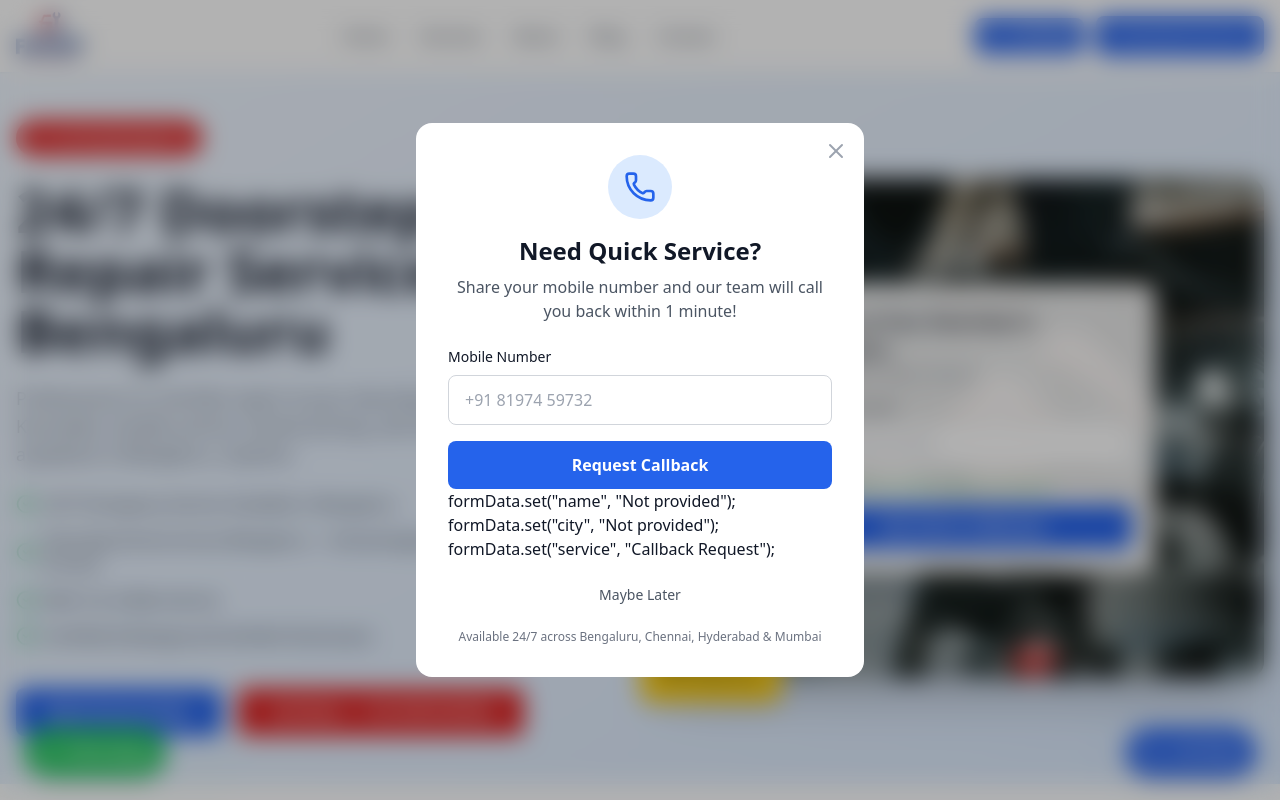
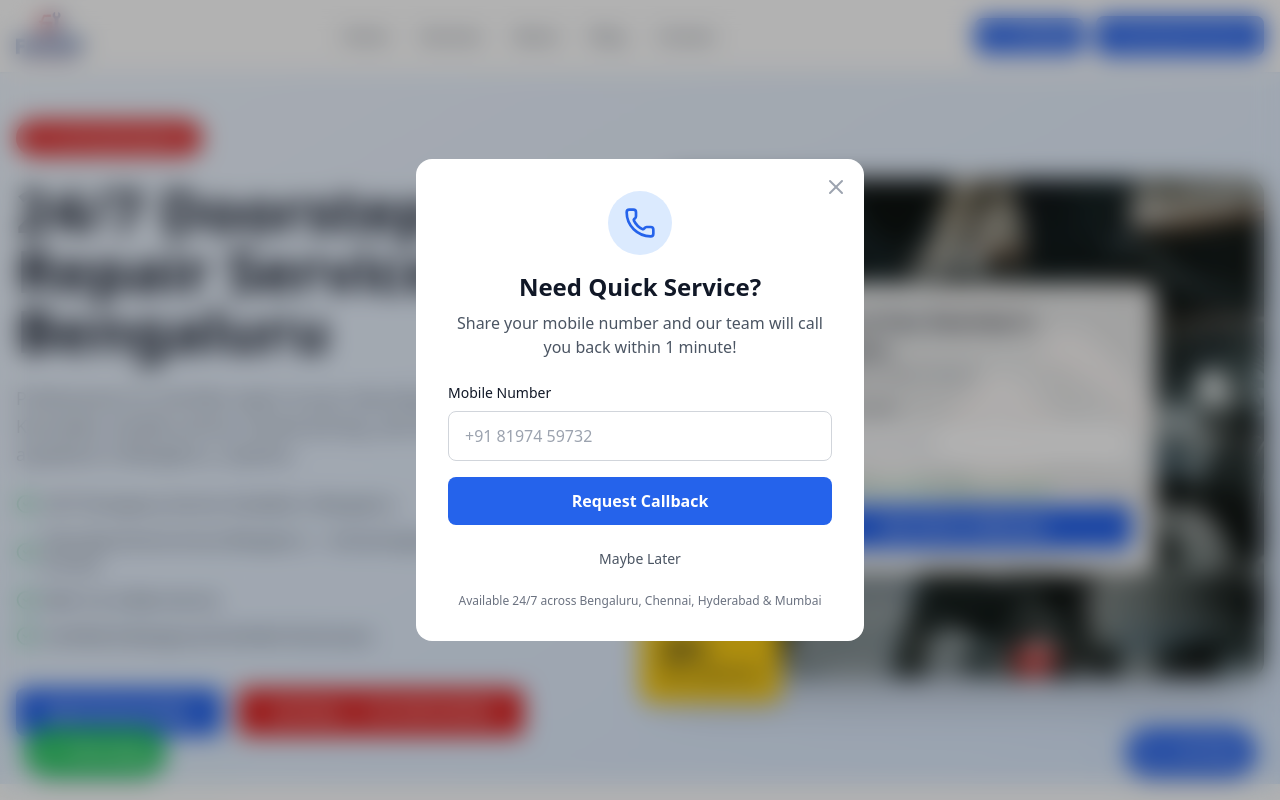
Before and after one commit to Shashi8969/fiixup_nextjs, a Next.js app: page /bengaluru in a window 1280 px wide. Shown: the top 800 px of the page. Built offline with nearby package versions, Linux system fonts and the light colour scheme.

Commit message:
Refactor QuickServiceModal: clean up form data handling by removing redundant lines

```diff
--- a/components/QuickServiceModal.tsx
+++ b/components/QuickServiceModal.tsx
@@ -37,10 +37,10 @@ export function QuickServiceModal() {
     formData.set("request_time", now);
     formData.set("phone", phoneNumber);
     formData.set("name", "Not provided");
-  formData.set("city", "Not provided");
-  formData.set("vehicle", "Not specified");
-  formData.set("service", "Callback Request");
-  formData.set("message", "Customer requested a quick callback");
+    formData.set("city", "Not provided");
+    formData.set("vehicle", "Not specified");
+    formData.set("service", "Callback Request");
+    formData.set("message", "Customer requested a quick callback");
 
     emailjs
       .send(
@@ -118,10 +118,6 @@ export function QuickServiceModal() {
           >
             {loading ? "Sending..." : "Request Callback"}
           </button>
-          formData.set("name", "Not provided");
-          formData.set("city", "Not provided");
-          formData.set("service", "Callback Request");
-
           <button
             type="button"
             onClick={handleClose}
```
